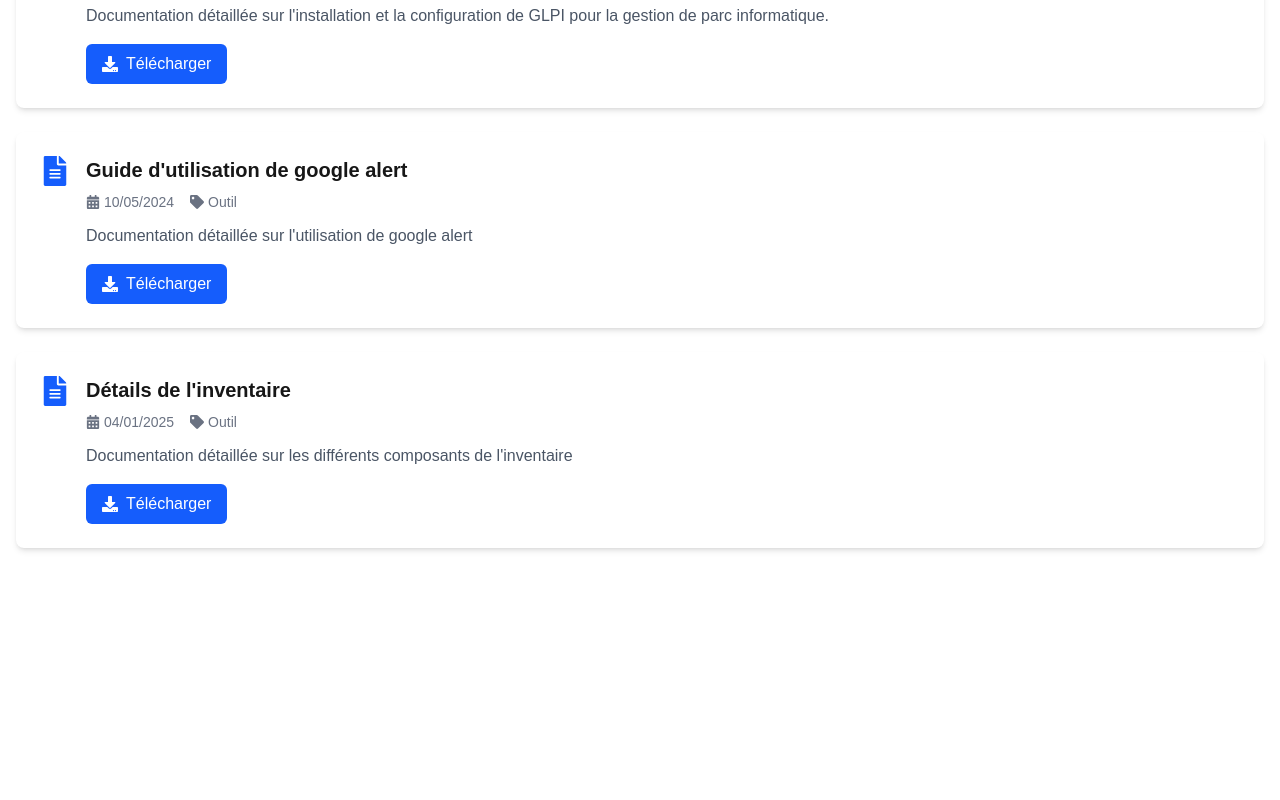
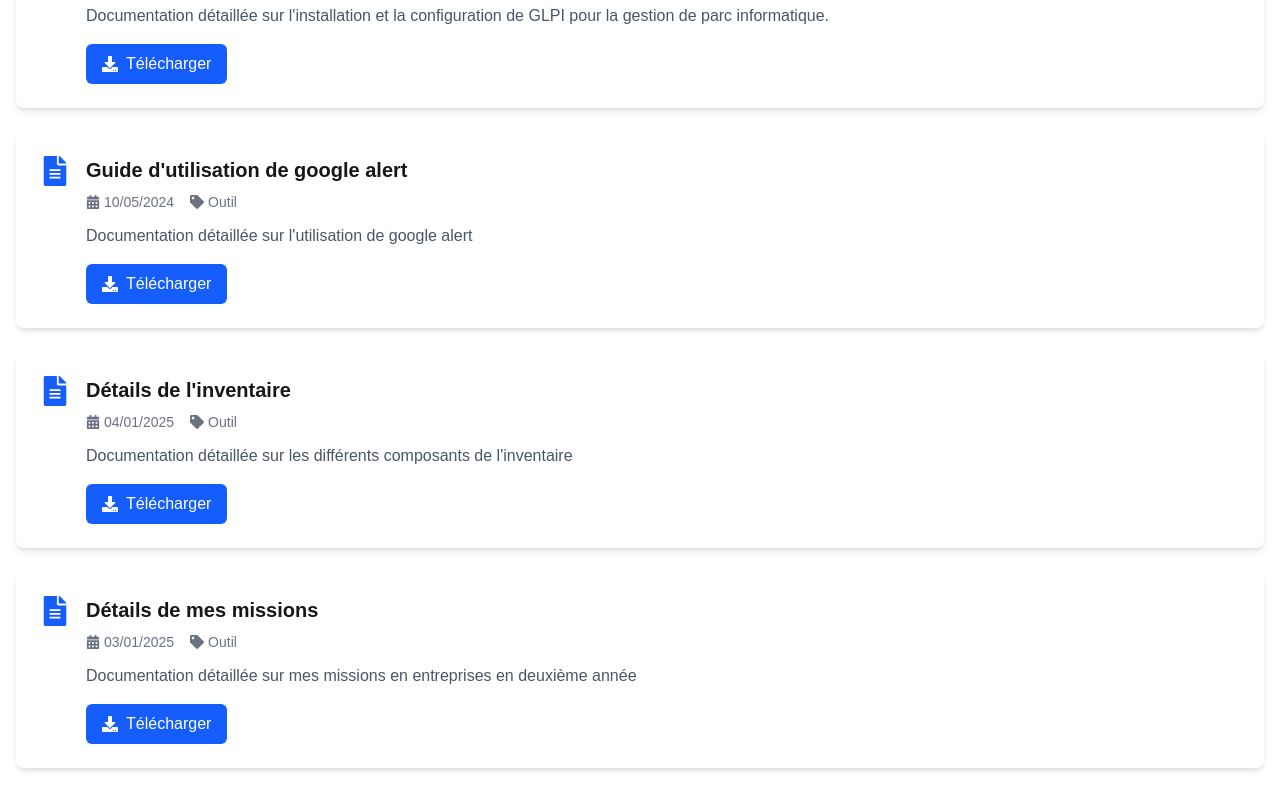
Before and after one commit to Dalil03/Portfolio-bts, a Next.js app: page /documentation in a window 1280 px wide. Shown: the part 1216-2016 px from the top of the page. Before the commit the page ends 1796 px from the top, so only its background shows below. Built offline with nearby package versions, Linux system fonts and the light colour scheme.

Commit message:
ajout doc 2eme annee

```diff
--- a/pages/documentation.js
+++ b/pages/documentation.js
@@ -63,6 +63,14 @@ export default function Documentation() {
       categorie: "Outil",
       date: "1-4-25",
       lien: "/inventaire.pdf"
+    },
+    {
+      id: "doc-stage(2)",
+      titre: "Détails de mes missions",
+      description: "Documentation détaillée sur mes missions en entreprises en deuxième année",
+      categorie: "Outil",
+      date: "1-3-25",
+      lien: "/doc-stage-2eme.pdf"
     },
   ];
 
```
Also changed, not shown: 1 other file (tests, documents, lock files or other folders).
